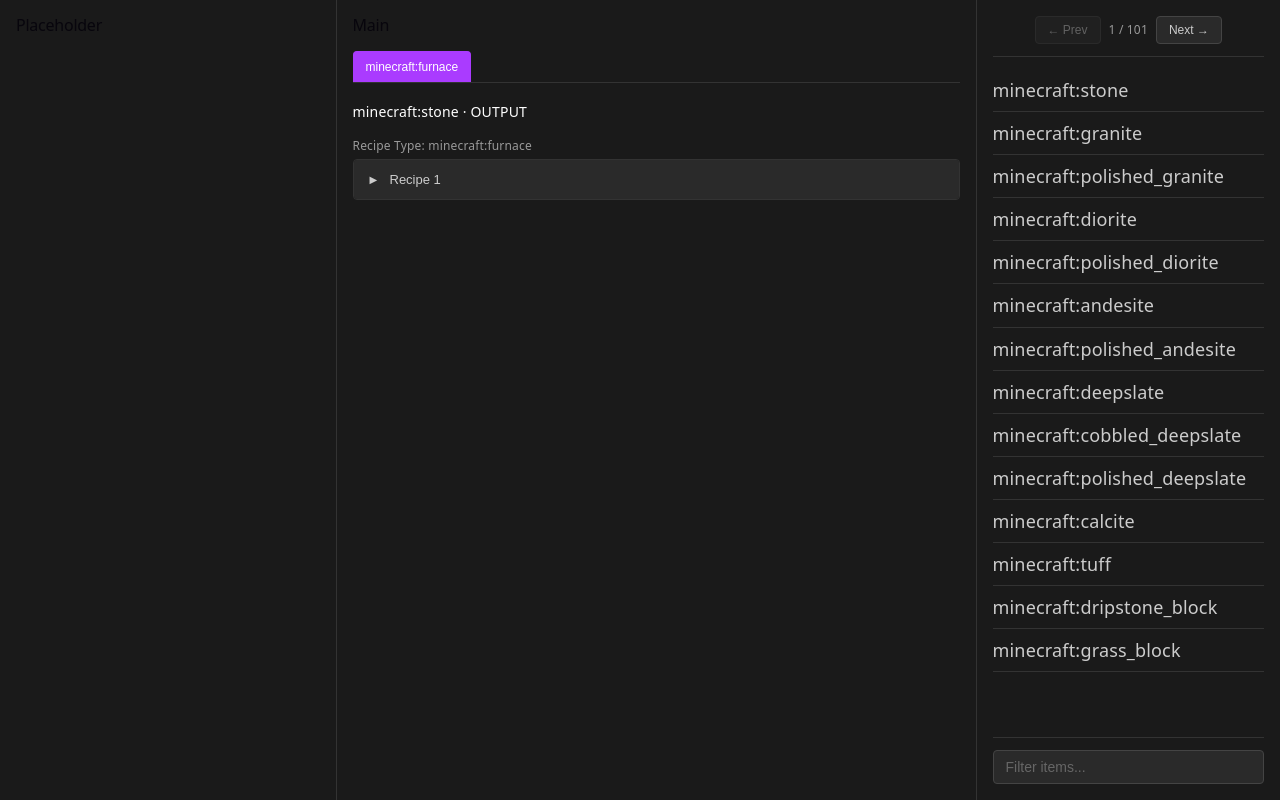
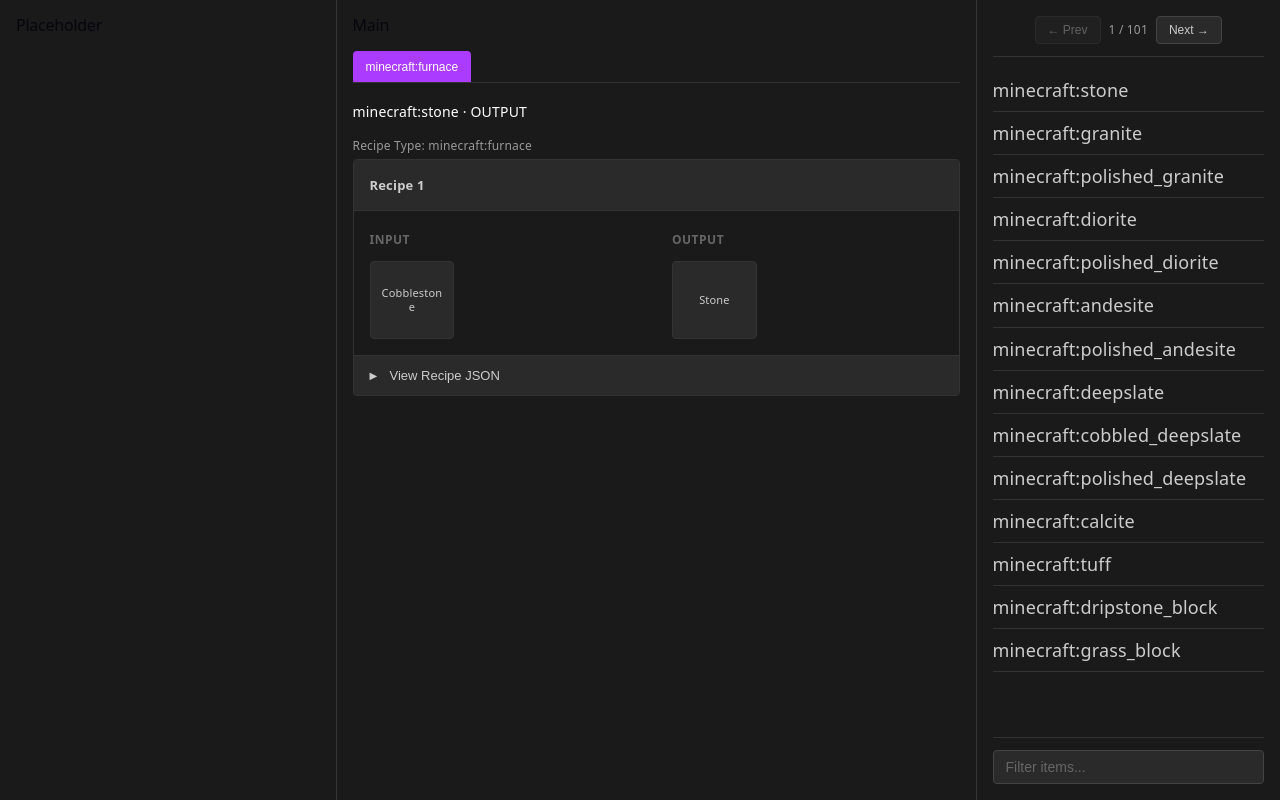
Before and after one commit to jasonmorgado/JEI-Web-Viewer, a Vue app: page / in a window 1280 px wide. Both pictures are taken after a click on the element "minecraft:stone". Built offline with nearby package versions, Linux system fonts and the light colour scheme.

Commit message:
Display Slots with Recipe

```diff
--- a/src/components/RecipeTextDisplay.vue
+++ b/src/components/RecipeTextDisplay.vue
@@ -9,12 +9,58 @@
         :key="index"
         class="recipe-item"
       >
+        <div class="recipe-header">
+          <span class="recipe-title">Recipe {{ index + 1 }}</span>
+        </div>
+
+        <div class="recipe-slots">
+          <div class="slots-container">
+            <div class="slots-section">
+              <h3 class="slots-label">Input</h3>
+              <div class="slots-grid">
+                <div
+                  v-for="(slot, slotIndex) in getSlotsByRole(recipe, 'INPUT')"
+                  :key="slotIndex"
+                  class="slot"
+                >
+                  <div v-if="slot.items.length > 0" class="item-stack">
+                    <div class="item-name">{{ getCurrentItem(slot)?.name }}</div>
+                    <div class="item-count" v-if="(getCurrentItem(slot)?.count ?? 1) > 1">
+                      ×{{ getCurrentItem(slot)?.count }}
+                    </div>
+                  </div>
+                  <div v-else class="empty-slot">-</div>
+                </div>
+              </div>
+            </div>
+
+            <div class="slots-section">
+              <h3 class="slots-label">Output</h3>
+              <div class="slots-grid">
+                <div
+                  v-for="(slot, slotIndex) in getSlotsByRole(recipe, 'OUTPUT')"
+                  :key="slotIndex"
+                  class="slot"
+                >
+                  <div v-if="slot.items.length > 0" class="item-stack">
+                    <div class="item-name">{{ getCurrentItem(slot)?.name }}</div>
+                    <div class="item-count" v-if="(getCurrentItem(slot)?.count ?? 1) > 1">
+                      ×{{ getCurrentItem(slot)?.count }}
+                    </div>
+                  </div>
+                  <div v-else class="empty-slot">-</div>
+                </div>
+              </div>
+            </div>
+          </div>
+        </div>
+
         <button
-          :class="['recipe-header', { expanded: expandedIndex === index }]"
+          :class="['json-toggle', { expanded: expandedIndex === index }]"
           @click="toggleRecipe(index)"
         >
           <span class="toggle-icon">{{ expandedIndex === index ? '▼' : '▶' }}</span>
-          Recipe {{ index + 1 }}
+          View Recipe JSON
         </button>
         <div v-if="expandedIndex === index" class="recipe-json">
           <VueJsonPretty
@@ -30,21 +76,44 @@
 </template>
 
 <script setup lang="ts">
-import { ref } from 'vue'
+import { ref, onMounted, onBeforeUnmount } from 'vue'
 import VueJsonPretty from 'vue-json-pretty'
 import 'vue-json-pretty/lib/styles.css'
 import '@/styles/colors.css'
-import type { Recipe } from '@/types'
+import type { Recipe, Role, Slot } from '@/types'
 
 defineProps<{
   recipes: Recipe[]
 }>()
 
 const expandedIndex = ref<number | null>(null)
+const currentItemIndex = ref(0)
+let itemCycleInterval: NodeJS.Timeout | null = null
+
+const getSlotsByRole = (recipe: Recipe, role: Role): Slot[] => {
+  return recipe.slots.filter(slot => slot.role === role)
+}
+
+const getCurrentItem = (slot: Slot) => {
+  if (slot.items.length === 0) return null
+  return slot.items[currentItemIndex.value % slot.items.length]
+}
 
 const toggleRecipe = (index: number) => {
   expandedIndex.value = expandedIndex.value === index ? null : index
 }
+
+onMounted(() => {
+  itemCycleInterval = setInterval(() => {
+    currentItemIndex.value++
+  }, 2000)
+})
+
+onBeforeUnmount(() => {
+  if (itemCycleInterval) {
+    clearInterval(itemCycleInterval)
+  }
+})
 </script>
 
 <style scoped>
@@ -75,6 +144,94 @@ const toggleRecipe = (index: number) => {
   width: 100%;
   padding: 12px 16px;
   background: var(--color-bg-primary);
+  color: var(--color-text-primary);
+  display: flex;
+  align-items: center;
+  gap: 8px;
+  font-size: 13px;
+  text-align: left;
+  border-bottom: 1px solid var(--color-border);
+}
+
+.recipe-title {
+  font-weight: 600;
+}
+
+.recipe-slots {
+  padding: 16px;
+  background: var(--color-bg-secondary);
+  border-bottom: 1px solid var(--color-border);
+}
+
+.slots-container {
+  display: grid;
+  grid-template-columns: 1fr 1fr;
+  gap: 32px;
+}
+
+.slots-section {
+  display: flex;
+  flex-direction: column;
+  gap: 8px;
+}
+
+.slots-label {
+  margin: 0;
+  font-size: 12px;
+  font-weight: 600;
+  color: var(--color-text-muted);
+  text-transform: uppercase;
+  letter-spacing: 0.5px;
+}
+
+.slots-grid {
+  display: grid;
+  grid-template-columns: repeat(auto-fill, minmax(80px, 1fr));
+  gap: 8px;
+}
+
+.slot {
+  padding: 8px;
+  background: var(--color-bg-primary);
+  border: 1px solid var(--color-border);
+  border-radius: 4px;
+  display: flex;
+  align-items: center;
+  justify-content: center;
+  min-height: 60px;
+  text-align: center;
+}
+
+.item-stack {
+  display: flex;
+  flex-direction: column;
+  align-items: center;
+  gap: 4px;
+  width: 100%;
+}
+
+.item-name {
+  font-size: 11px;
+  color: var(--color-text-primary);
+  word-break: break-word;
+  line-height: 1.3;
+}
+
+.item-count {
+  font-size: 10px;
+  color: var(--color-text-muted);
+  font-weight: 600;
+}
+
+.empty-slot {
+  color: var(--color-text-muted);
+  font-size: 14px;
+}
+
+.json-toggle {
+  width: 100%;
+  padding: 12px 16px;
+  background: var(--color-bg-primary);
   border: none;
   color: var(--color-text-primary);
   cursor: pointer;
@@ -86,12 +243,12 @@ const toggleRecipe = (index: number) => {
   text-align: left;
 }
 
-.recipe-header:hover {
+.json-toggle:hover {
   background: var(--color-bg-hover);
   color: var(--color-text-white);
 }
 
-.recipe-header.expanded {
+.json-toggle.expanded {
   background: var(--color-bg-active);
   color: var(--color-text-white);
 }
--- a/src/components/TextItemListPanel.vue
+++ b/src/components/TextItemListPanel.vue
@@ -59,6 +59,18 @@ const searchQuery = ref('')
 const containerRef = ref<HTMLElement | null>(null)
 const itemsPerPage = ref(10)
 
+onMounted(() => {
+  calculateItemsPerPage()
+
+  const resizeObserver = new ResizeObserver(() => {
+    calculateItemsPerPage()
+  })
+
+  if (containerRef.value) {
+    resizeObserver.observe(containerRef.value)
+  }
+})
+
 const calculateItemsPerPage = () => {
   if (!containerRef.value) return
 
@@ -78,17 +90,6 @@ const calculateItemsPerPage = () => {
   itemsPerPage.value = itemsToShow
 }
 
-onMounted(() => {
-  calculateItemsPerPage()
-
-  const resizeObserver = new ResizeObserver(() => {
-    calculateItemsPerPage()
-  })
-
-  if (containerRef.value) {
-    resizeObserver.observe(containerRef.value)
-  }
-})
 
 watch(searchQuery, () => {
   currentPage.value = 1
```
